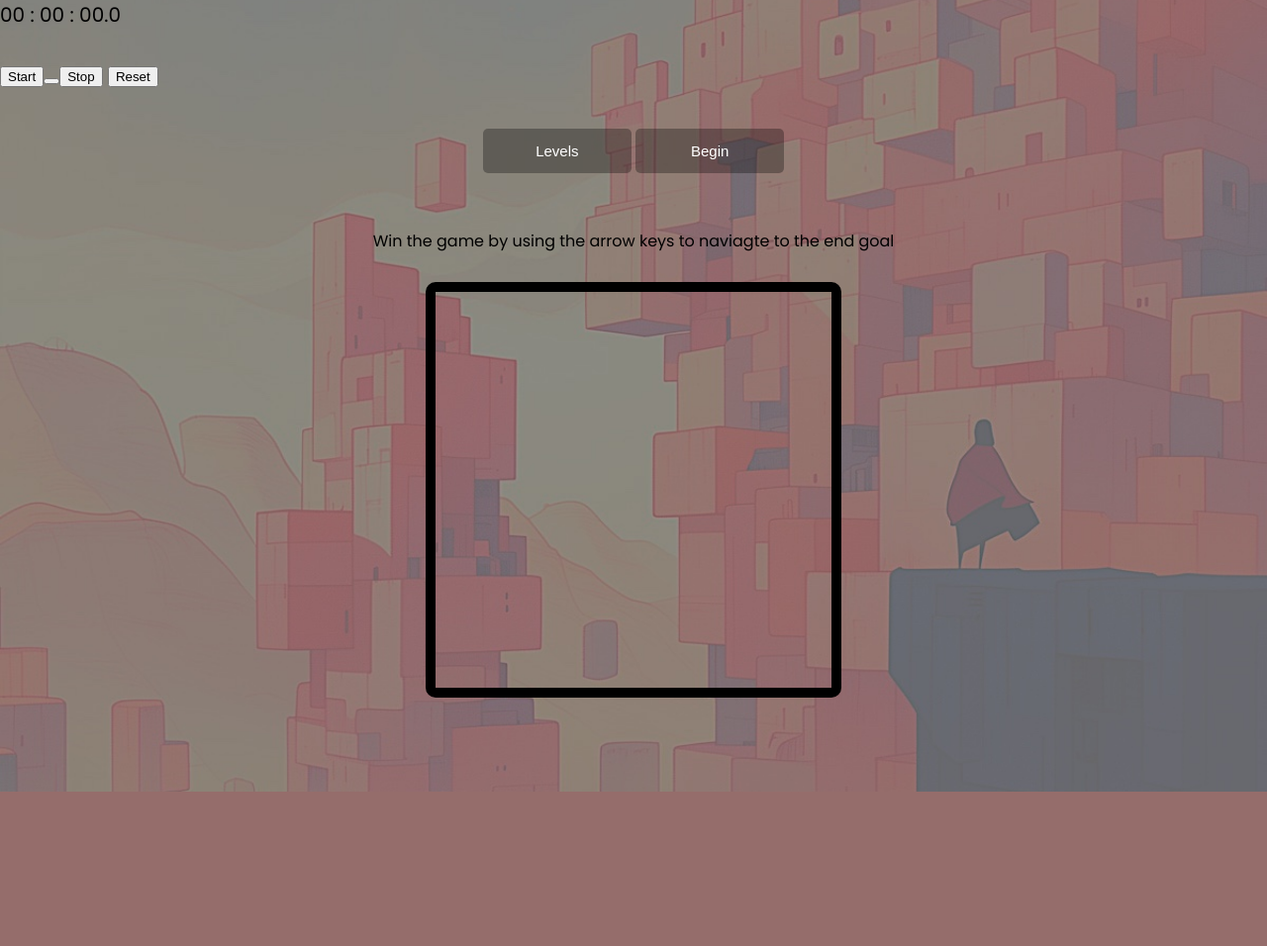
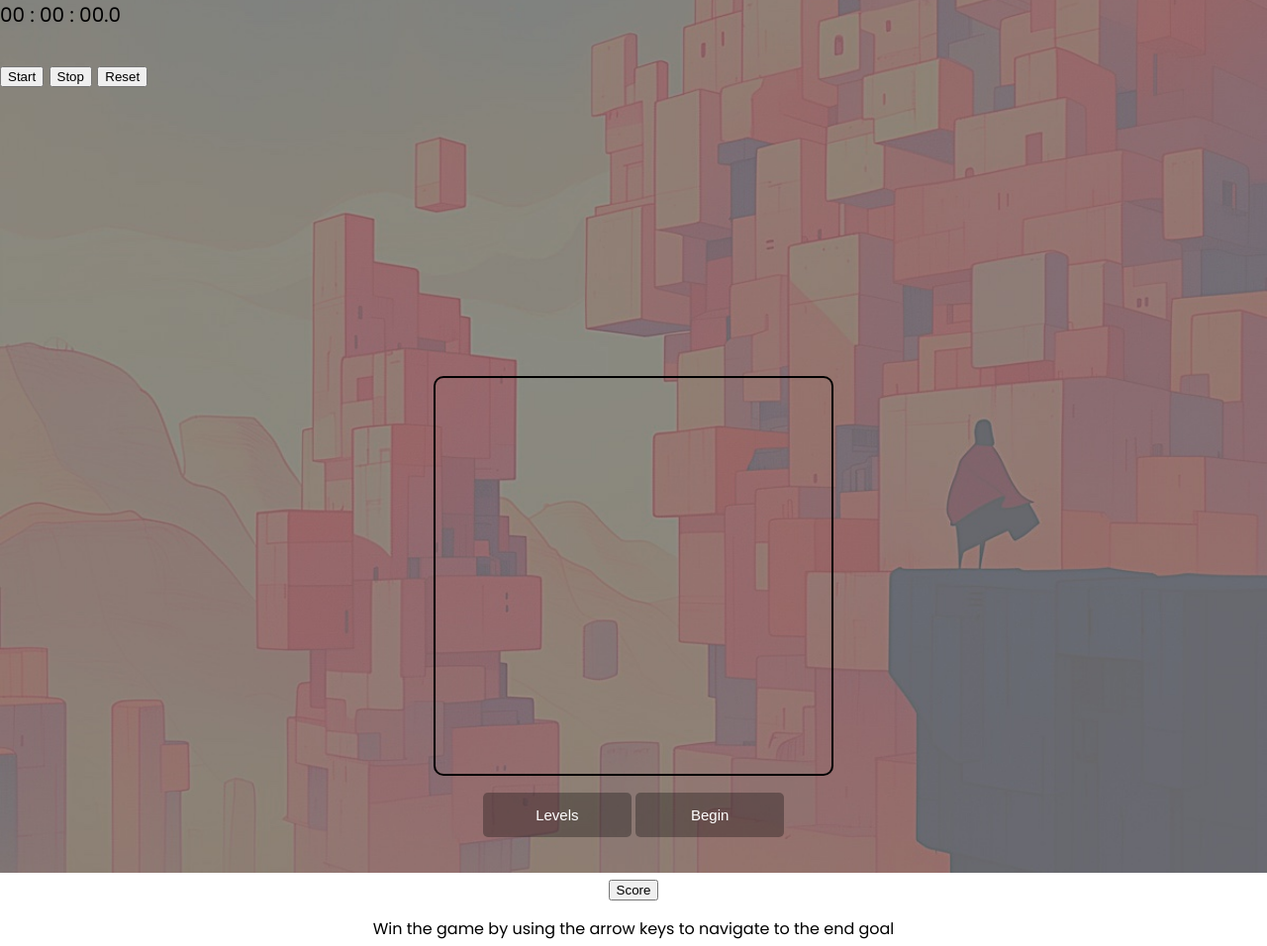
Before and after one commit to mola73/Maze-Game, a Django app: page /game1/ in a window 1280 px wide. Shown: the whole page at 99% size. Before the commit the page ends 800 px from the top, so only its background shows below. Run offline with Django 5.2, Linux system fonts and the light colour scheme; some libraries are stand-ins or nearby versions.

```diff
--- a/maze_game/game1/static/Stopwatch.js
+++ b/maze_game/game1/static/Stopwatch.js
@@ -4,6 +4,9 @@ class Stopwatch {
     this.state = "paused";
     this.delay = delay;
     this.display = document.getElementById(id);
+    // if (!this.display) {
+    //   throw new Error(`Element with id "${id}" not found.`);
+    // }
     this.value = 0;
   }
   formatTime(ms) {
@@ -22,13 +25,14 @@ class Stopwatch {
     if (seconds < 10) {
       seconds = "0" + seconds;
     }
-    return hours + ":" + minutes + ":" + seconds + "." + ds;
+    return `${hours}:${minutes}:${seconds}.${ds}`;
   }
 
   update() {
     if (this.state == "running") {
       this.value += this.delay;
     }
+    //console.log("Updating:", this.formatTime(this.value)); // Debugging line
     this.display.innerHTML = this.formatTime(this.value);
   }
 
@@ -60,4 +64,3 @@ class Stopwatch {
     this.update();
   }
 }
-stopwatch = new Stopwatch("stopwatch");
--- a/maze_game/game1/static/logic.js
+++ b/maze_game/game1/static/logic.js
@@ -1,3 +1,6 @@
+// document.getElementById("startMazeBtn").addEventListener("click", function () {
+//   alert("Button clicked!");
+// });
 function rand(max) {
   return Math.floor(Math.random() * max);
 }
@@ -10,6 +13,8 @@ function shuffle(a) {
   return a;
 }
 
+/*Creates a temporary canvas, draws an image (sprite) onto it, and modifies the brightness of the image by a given factor. */
+
 function changeBrightness(factor, sprite) {
   var virtCanvas = document.createElement("canvas");
   virtCanvas.width = 500;
@@ -20,9 +25,9 @@ function changeBrightness(factor, sprite) {
   var imgData = context.getImageData(0, 0, 500, 500);
 
   for (let i = 0; i < imgData.data.length; i += 4) {
-    imgData.data[i] = imgData.data[i] * factor;
-    imgData.data[i + 1] = imgData.data[i + 1] * factor;
-    imgData.data[i + 2] = imgData.data[i + 2] * factor;
+    imgData.data[i] = Math.min(imgData.data[i] * factor, 255);
+    imgData.data[i + 1] = Math.min(imgData.data[i + 1] * factor, 255);
+    imgData.data[i + 2] = Math.min(imgData.data[i + 2] * factor, 255);
   }
   context.putImageData(imgData, 0, 0);
 
@@ -33,17 +38,48 @@ function changeBrightness(factor, sprite) {
 }
 
 function displayVictoryMess(moves) {
-  document.getElementById("moves").innerHTML = "You Moved " + moves + " Steps.";
-  toggleVisablity("Message-Container");
+  /*Displays the number of moves made by the player when they complete the maze.
+   */
+  stopwatch.stop();
+  document.getElementById("moves").innerHTML =
+    "You Moved " + moves + " Steps" + `Time: ${stopwatch.formatTime()} .`;
+
+  toggleVisibility("Message-Container");
+}
+function toggleVisibility(id) {
+  var element = document.getElementById(id);
+  element.classList.toggle("show");
 }
 
-function toggleVisablity(id) {
-  if (document.getElementById(id).style.visibility == "visible") {
-    document.getElementById(id).style.visibility = "hidden";
-  } else {
-    document.getElementById(id).style.visibility = "visible";
-  }
-}
+// function toggleVisibility(id) {
+//   let element = document.getElementById(id);
+//   if (!element) {
+//     console.error(`Element with ID '${id}' not found.`);
+//     return;
+//   }
+
+//   // Check computed style to determine visibility
+//   let isHidden =
+//     window.getComputedStyle(element).opacity === "0" ||
+//     element.style.display === "none";
+
+//   if (isHidden) {
+//     element.style.display = "block"; // Make it visible
+//     setTimeout(() => {
+//       element.style.opacity = "1"; // Fade in
+//     }, 10);
+//   } else {
+//     element.style.opacity = "0"; // Start fade out
+//     setTimeout(() => {
+//       element.style.display = "none"; // Hide completely after transition
+//     }, 500); // Ensure this matches the CSS transition duration
+//   }
+// }
+
+/*Defines a maze with a specified width and height. It creates a grid and uses a random maze generation algorithm (recursive backtracking) to create paths.
+
+It also defines the start and end coordinates for the maze. */
+
 function Maze(Width, Height) {
   var mazeMap;
   var width = Width;
@@ -85,9 +121,9 @@ function Maze(Width, Height) {
 
   function genMap() {
     mazeMap = new Array(height);
-    for (y = 0; y < height; y++) {
+    for (let y = 0; y < height; y++) {
       mazeMap[y] = new Array(width);
-      for (x = 0; x < width; ++x) {
+      for (let x = 0; x < width; ++x) {
         mazeMap[y][x] = {
           n: false,
           s: false,
@@ -160,6 +196,7 @@ function Maze(Width, Height) {
   }
 
   function defineStartEnd() {
+    // randomly generates start and end position
     switch (rand(4)) {
       case 0:
         startCoord = {
@@ -210,6 +247,7 @@ function Maze(Width, Height) {
 }
 
 function DrawMaze(Maze, ctx, cellsize, endSprite = null) {
+  /* Draws the maze on the HTML canvas (ctx) by iterating over the maze grid and rendering walls and the end goal (flag or sprite).*/
   var map = Maze.map();
   var cellSize = cellsize;
   var drawEndMethod;
@@ -309,25 +347,26 @@ function DrawMaze(Maze, ctx, cellsize, endSprite = null) {
     var canvasSize = cellSize * map.length;
     ctx.clearRect(0, 0, canvasSize, canvasSize);
   }
-
-  if (endSprite != null) {
-    drawEndMethod = drawEndSprite;
-  } else {
-    drawEndMethod = drawEndFlag;
-  }
+  console.log(endSprite);
+  // if (endSprite != null) {
+  //   drawEndMethod = drawEndSprite;
+  // } else {
+  drawEndMethod = drawEndFlag;
+  //}
   clear();
   drawMap();
   drawEndMethod();
 }
 
 function Player(maze, c, _cellsize, onComplete, sprite = null) {
+  /*Represents the player in the game. The player can move through the maze using arrow keys or swipe gestures. It tracks the player's moves and redraws their position on the canvas.*/
   var ctx = c.getContext("2d");
   var drawSprite;
   var moves = 0;
   drawSprite = drawSpriteCircle;
-  if (sprite != null) {
-    drawSprite = drawSpriteImg;
-  }
+  // if (sprite != null) {
+  //   drawSprite = drawSpriteImg;
+  // }
   var player = this;
   var map = maze.map();
   var cellCoords = {
@@ -339,7 +378,7 @@ function Player(maze, c, _cellsize, onComplete, sprite = null) {
 
   this.redrawPlayer = function (_cellsize) {
     cellSize = _cellsize;
-    drawSpriteImg(cellCoords);
+    drawSpriteCircle(cellCoords);
   };
 
   function drawSpriteCircle(coord) {
@@ -354,30 +393,33 @@ function Player(maze, c, _cellsize, onComplete, sprite = null) {
     );
     ctx.fill();
     if (coord.x === maze.endCoord().x && coord.y === maze.endCoord().y) {
+      console.log("game complete");
       onComplete(moves);
+
       player.unbindKeyDown();
     }
   }
 
-  function drawSpriteImg(coord) {
-    var offsetLeft = cellSize / 50;
-    var offsetRight = cellSize / 25;
-    ctx.drawImage(
-      sprite,
-      0,
-      0,
-      sprite.width,
-      sprite.height,
-      coord.x * cellSize + offsetLeft,
-      coord.y * cellSize + offsetLeft,
-      cellSize - offsetRight,
-      cellSize - offsetRight
-    );
-    if (coord.x === maze.endCoord().x && coord.y === maze.endCoord().y) {
-      onComplete(moves);
-      player.unbindKeyDown();
-    }
-  }
+  // function drawSpriteImg(coord) {
+  //   var offsetLeft = cellSize / 50;
+  //   var offsetRight = cellSize / 25;
+  //   ctx.drawImage(
+  //     sprite,
+  //     0,
+  //     0,
+  //     sprite.width,
+  //     sprite.height,
+  //     coord.x * cellSize + offsetLeft,
+  //     coord.y * cellSize + offsetLeft,
+  //     cellSize - offsetRight,
+  //     cellSize - offsetRight
+  //   );
+  //   if (coord.x === maze.endCoord().x && coord.y === maze.endCoord().y) {
+  //     console.log("game complete");
+  //     onComplete(moves);
+  //     player.unbindKeyDown();
+  //   }
+  // }
 
   function removeSprite(coord) {
     var offsetLeft = cellSize / 50;
@@ -483,6 +525,9 @@ function Player(maze, c, _cellsize, onComplete, sprite = null) {
 
   this.unbindKeyDown = function () {
     window.removeEventListener("keydown", check, false);
+    console.log(typeof $); // Should print 'function' if jQuery is loaded
+    console.log(typeof $.fn.swipe); // Should print 'function' if TouchSwipe is loaded
+
     $("#view").swipe("destroy");
   };
 
@@ -514,6 +559,7 @@ window.onload = function () {
   //Load and edit sprites
   var completeOne = false;
   var completeTwo = false;
+
   var isComplete = () => {
     if (completeOne === true && completeTwo === true) {
       console.log("Runs");
@@ -523,7 +569,8 @@ window.onload = function () {
     }
   };
   sprite = new Image();
-  sprite.src = "./key.png" + "?" + new Date().getTime();
+  // sprite.src =
+  //   "maze_game/game1/static/pac-man.gif" + "?" + new Date().getTime();
   sprite.setAttribute("crossOrigin", " ");
   sprite.onload = function () {
     sprite = changeBrightness(1.2, sprite);
@@ -533,7 +580,7 @@ window.onload = function () {
   };
 
   finishSprite = new Image();
-  finishSprite.src = "./home.png" + "?" + new Date().getTime();
+  // finishSprite.src = "./home.png" + "?" + new Date().getTime();
   finishSprite.setAttribute("crossOrigin", " ");
   finishSprite.onload = function () {
     finishSprite = changeBrightness(1.1, finishSprite);
@@ -559,10 +606,25 @@ window.onresize = function () {
     player.redrawPlayer(cellSize);
   }
 };
+document.addEventListener("DOMContentLoaded", function () {
+  console.log("DOM fully loaded");
+  document
+    .getElementById("startMazeBtn")
+    .addEventListener("click", function () {
+      console.log("Begin button clicked!");
 
+      makeMaze();
+    });
+});
+//global variable
+let stopwatch = new Stopwatch("stopwatch");
+//
 function makeMaze() {
-  stopwatch = new Stopwatch("stopwatch");
+  stopwatch.reset();
+  console.log("reset clock");
   stopwatch.start();
+  console.log("started clock");
+
   if (player != undefined) {
     player.unbindKeyDown();
     player = null;
--- a/maze_game/game1/static/style.css
+++ b/maze_game/game1/static/style.css
@@ -3,23 +3,12 @@
 html,
 body {
   background-image: url("two.jpeg");
-  /* Full height */
   height: 100%;
-
-  /* Center and scale the image nicely */
   background-position: center;
   background-repeat: no-repeat;
   background-size: cover;
-  /* width: 100vw;
-  height: 100vh; */
-  position: fixed;
   padding: 0;
   margin: 0;
-  top: 0;
-  bottom: 0px;
-  left: 0;
-  right: 0;
-  background-color: transparent;
   font-family: "Poppins", sans-serif;
 }
 
@@ -28,17 +17,17 @@ body {
 } */
 
 #mazeContainer {
-  opacity: 0;
-  display: block;
+  display: inline-block;
   margin: auto;
   border-radius: 10px;
+  /*transition: opacity 0.5s ease-in-out; /*For smooth fade-in transition */
 }
+
 #mazeContainer #mazeCanvas {
-  /* margin-bottom: 300px; */
   margin: 0;
   display: block;
   border: solid 2px black;
-  /* height: 400px; */
+  height: 400px;
 }
 
 input,
@@ -57,21 +46,28 @@ select {
   text-decoration: none;
   appearance: none;
 }
+
 input:hover,
 select:hover {
   background-color: rgba(0, 0, 0, 0.7);
 }
+
 input:active,
 select:active {
   background-color: black;
 }
+
 input:focus,
-select:focus {
+select:focus,
+button:focus {
   outline: none;
+  box-shadow: 0 0 10px rgba(0, 255, 255, 0.8); /* Focus shadow effect */
 }
+
 .custom-select {
   display: inline-block;
 }
+
 .custom-select select {
   -webkit-appearance: none;
   -moz-appearance: none;
@@ -79,10 +75,14 @@ select:focus {
   background-repeat: no-repeat;
   background-position: 125px center;
 }
-#Message-Container {
+
+/* #Message-Container {
+  opacity: 0;
   visibility: hidden;
+  transition: opacity 0.5s ease;
+  pointer-events: none; /* Prevent interactions when hidden
   color: white;
-  display: block;
+  display: none; /* Start as hidden
   width: 100vw;
   height: 100vh;
   position: fixed;
@@ -92,7 +92,23 @@ select:focus {
   right: 0;
   background-color: rgba(0, 0, 0, 0.3);
   z-index: 1;
+} */
+
+#Message-Container {
+  background-color: rgba(8, 8, 8, 0.3);
+  /*color: white;*/
+  opacity: 0;
+  visibility: hidden;
+  pointer-events: none; /* Prevent interactions when hidden */
+  transition: opacity 0.5s ease, visibility 0.5s ease; /* Smooth transition */
 }
+
+#Message-Container.show {
+  opacity: 1;
+  visibility: visible;
+  pointer-events: auto; /* Enable interactions when visible */
+}
+
 #Message-Container #message {
   width: 300px;
   height: 300px;
@@ -102,33 +118,36 @@ select:focus {
   margin-left: -150px;
   margin-top: -150px;
 }
+
 #page {
   text-align: center;
   height: auto;
   width: auto;
   margin: auto;
 }
+
 #page #menu {
   margin: auto;
   padding: 10px;
   height: 95px;
   box-sizing: border-box;
 }
+
 .stopwatch {
   margin: auto;
-  /* padding: 10px; */
   height: 95px;
-  /* box-sizing: border-box; */
   font-size: 60px;
 }
+
 #page #menu h1 {
   margin: 0;
   margin-bottom: 10px;
   font-weight: 600;
   font-size: 10.2rem;
 }
+
 #page #view {
-  position: absolute;
+  position: relative;
   top: 25px;
   bottom: 0;
   left: 0;
@@ -136,13 +155,16 @@ select:focus {
   width: 100%;
   height: auto;
 }
+
 .border {
   border: 10px black solid;
   border-radius: 10px;
 }
-
 #instructions {
-  margin-top: 325px;
+  text-align: center;
+  margin: 10px auto; /* Reduce margin */
+  padding: 5px; /* Reduce padding */
+  max-width: 600px; /* Restrict width */
 }
 
 /* Extra small devices (phones, 600px and down) */
@@ -151,4 +173,8 @@ select:focus {
   select {
     width: 120px;
   }
+
+  #page #menu h1 {
+    font-size: 5rem;
+  }
 }
--- a/maze_game/game1/templates/myfirst.html
+++ b/maze_game/game1/templates/myfirst.html
@@ -6,46 +6,58 @@
     <meta name="viewport" content="width=device-width, initial-scale=1.0" />
     <title>Maze</title>
     <link rel="stylesheet" href="{% static 'style.css' %}" />
-
-
   </head>
 
-  <body >
+  <body>
     <script src="{% static 'Stopwatch.js' %}"></script>
-   <div class="stopwatch"style="font-size: 20px; display: inline-block;">
-    <div id="stopwatch" >
-      00 : 00 : 00.0</div>
-      <br>
+    <script>
+      //  <!-- checking if stopwatch is loaded and created before using it -->
+      document.addEventListener("DOMContentLoaded", function () {
+        if (typeof Stopwatch !== "undefined") {
+          window.stopwatch = new Stopwatch("stopwatch");
+        } else {
+          console.error("Stopwatch.js failed to load.");
+        }
+      });
+    </script>
 
- <button onClick="stopwatch.start();">Start<button>
+    <div class="stopwatch" style="font-size: 20px; display: inline-block">
+      <div id="stopwatch">00 : 00 : 00.0</div>
+      <br />
+
+      <button onClick="stopwatch.start();">Start</button>
       <button onClick="stopwatch.stop();">Stop</button>
       <button onClick="stopwatch.reset();">Reset</button>
+
+      <script>
+        document.addEventListener("DOMContentLoaded", () => {
+          window.stopwatch = new Stopwatch("stopwatch"); // Make Stopwatch global for button access
+        });
+      </script>
     </div>
 
     <div id="page">
+      <!-- <div id="Message-Container">Hello! Click the button to hide me.</div> -->
 
-      <div id ="Message-Container">
+      <div id="Message-Container">
         <div id="message">
           <h1>Good Job!</h1>
-        <p> Your are done.</p>
+          <p>Your are done.</p>
           <p id="moves"></p>
-        <input
-          id="okBtn"
-          type="button"
-          onclick='toggleVisability("Message-Container")'
-          value="wow!"
-        />
         </div>
       </div>
 
-
-
-    <div id="view" >
-      <div id="maze Container"style="margin-top: 260px;">
-        <canvas id="mazeCanvas" class="border" width='400' height="400"></canvas>
+      <div id="view">
+        <div id="mazeContainer" style="margin-top: 260px">
+          <canvas
+            id="mazeCanvas"
+            class="border"
+            width="400"
+            height="400"
+          ></canvas>
         </div>
       </div>
-    <br>
+      <br />
       <div id="menu">
         <div class="custom-select">
           <select id="diffSelect">
@@ -55,22 +67,19 @@
             <option value="15">Hard</option>
           </select>
         </div>
-      <input
-        id="startMazeBtn"
-        type="button"
-        onclick="makeMaze()"
-        value="Begin"
-      />
+        <input id="startMazeBtn" type="button" value="Begin" />
+      </div>
+      <div>
+        <button onclick="toggleVisibility('Message-Container')">Score</button>
       </div>
 
-    <p id="intructions">
-      Win the game by using the arrow keys to naviagte to the end goal</p>
-
-
+      <p id="instructions">
+        Win the game by using the arrow keys to navigate to the end goal
+      </p>
     </div>
 
+    <script src="https://code.jquery.com/jquery-3.6.0.min.js"></script>
+    <script src="https://cdnjs.cloudflare.com/ajax/libs/jquery.touchswipe/1.6.19/jquery.touchSwipe.min.js"></script>
     <script src="{% static 'logic.js' %}"></script>
-
-
   </body>
 </html>
```
Also changed, not shown: .rmv/config/basic.mvbasic.json (added), .rmv/config/db.mvbasic.json (added), .rmv/config/format.mvbasic.json (added), .rmv/documentation/UNIVERSE/custom.json (added), maze_game/game1/templates/home.png (added), 8 other files. Lines whose indentation alone changed are shown as unchanged.
